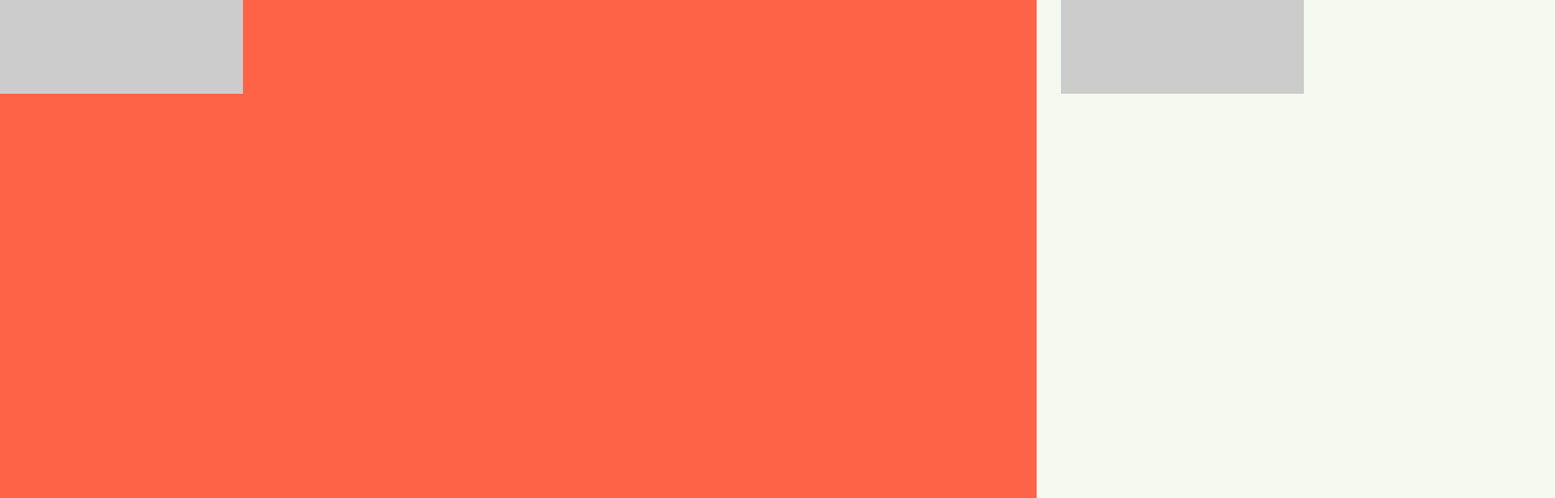
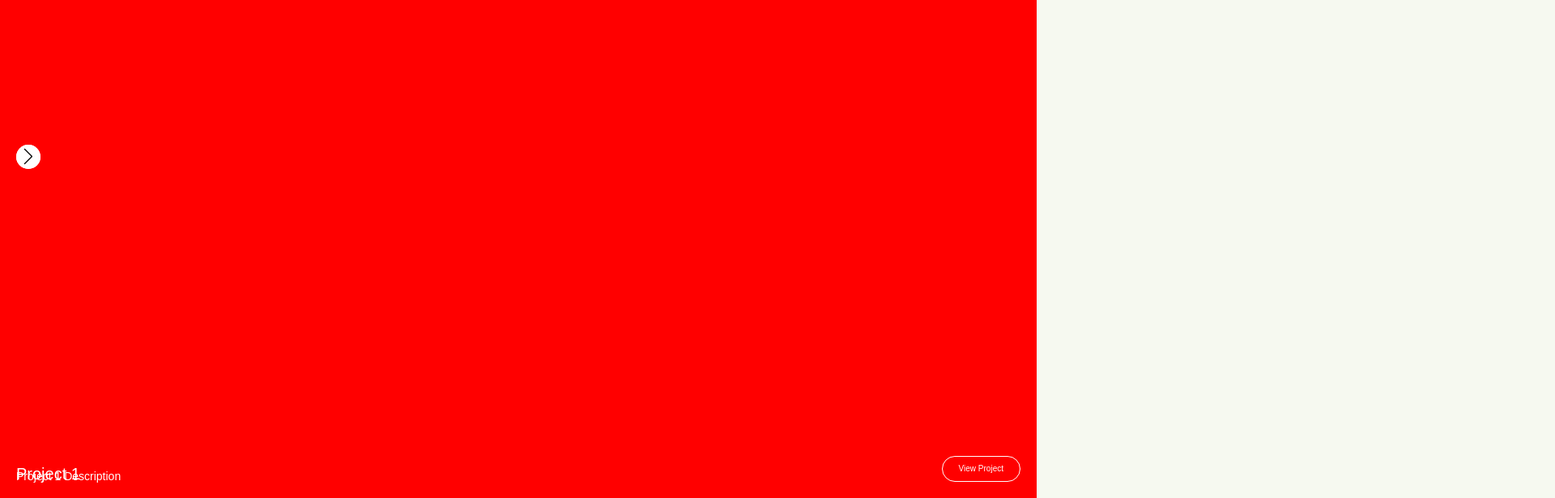
Before and after one commit to pung8146/pshportfolio, a React (Create React App) app: page / in a window 1280 px wide. Shown: the part 184-800 px from the top of the page at 81% size, 1920 px wide, since content can reach past the window. Built offline with nearby package versions, Linux system fonts and the light colour scheme.

Commit message:
TripleSlider 적용1

```diff
--- a/src/components/ProjectGallery.js
+++ b/src/components/ProjectGallery.js
@@ -1,43 +1,263 @@
 import React, { useEffect } from 'react';
 import Swiper from 'swiper';
 import 'swiper/swiper-bundle.css';
+import styled from 'styled-components';
 
-const images = [
-  'https://via.placeholder.com/300x300?text=Image%201',
-  'https://via.placeholder.com/300x300?text=Image%202',
-  'https://via.placeholder.com/300x300?text=Image%203',
-];
+// Triple Slider is a simple and easy to use triple slider template (based on Swiper). Three Swipers work as one to allow you to swipe (slide) through cards with pictures and see previous and next slides. 형식으로 만들꺼야
 
-function ProjectGallery() {
-  useEffect(() => {
-    new Swiper('.swiper-container', {
-      slidesPerView: 'auto',
-      spaceBetween: 30,
-      loop: true,
-      centeredSlides: true,
-      slideToClickedSlide: true,
-    });
-  }, []);
+const Wrapper = styled.div`
+  width: 100%;
+  height: 100vh;
+  background-color: tomato;
+  position: relative;
+`
+const Title = styled.h1`
+position: absolute;
+font-size: 60px;
+text-align: center;
+color:gold;
+`
 
+const TripleSlider = styled.div`
+  width: 100%;
+  height: 100%;
+  position: relative;
+  .swiper-container {
+    width: 100%;
+    height: 100%;
+  }
+  .swiper-slide {
+    width: 100%;
+    height: 100%;
+    position: relative;
+    overflow: hidden;
+    .img {
+      width: 100%;
+      height: 100%;
+      background-size: cover;
+      background-position: center;
+    }
+  }
+  .swiper-pagination {
+    position: absolute;
+    left: 50%;
+    bottom: 20px;
+    transform: translateX(-50%);
+    .swiper-pagination-bullet {
+      width: 10px;
+      height: 10px;
+      background-color: #fff;
+      opacity: 0.5;
+      &:not(:last-child) {
+        margin-right: 10px;
+      }
+      &.swiper-pagination-bullet-active {
+        opacity: 1;
+      }
+    }
+  }
+  .swiper-button-prev,
+  .swiper-button-next {
+    position: absolute;
+    top: 50%;
+    left: 20px;
+    transform: translateY(-50%);
+    width: 30px;
+    height: 30px;
+    background-color: #fff;
+    border-radius: 50%;
+    z-index: 10;
+    &:after {
+      font-size: 20px;
+      color: #000;
+    }
+  }
+  .swiper-button-prev {
+    left: 20px;
+  }
+  .swiper-button-next {
+    right: 20px;
+  }
+`
+
+const TripleSliderItem = styled.div`
+  width: 100%;
+  height: 100%;
+  position: relative;
+  overflow: hidden;
+  .img {
+    width: 100%;
+    height: 100%;
+    background-size: cover;
+    background-position: center;
+  }
+`
+
+const TripleSliderPagination = styled.div`
+  position: absolute;
+  left: 50%;
+  bottom: 20px;
+  transform: translateX(-50%);
+  .swiper-pagination-bullet {
+    width: 10px;
+    height: 10px;
+    background-color: #fff;
+    opacity: 0.5;
+    &:not(:last-child) {
+      margin-right: 10px;
+    }
+    &.swiper-pagination-bullet-active {
+      opacity: 1;
+    }
+  }
+
+`
+
+const TripleSliderButton = styled.div`
+  position: absolute;
+  top: 50%;
+  left: 20px;
+  transform: translateY(-50%);
+  width: 30px;
+  height: 30px;
+  background-color: #fff;
+  border-radius: 50%;
+  z-index: 10;
+  &:after {
+    font-size: 20px;
+    color: #000;
+  }
+  &.swiper-button-prev {
+    left: 20px;
+  }
+  &.swiper-button-next {
+    right: 20px;
+  }
+`
+
+const TripleSliderItemTitle = styled.div`
+  position: absolute;
+  bottom: 20px;
+  left: 20px;
+  font-size: 20px;
+  color: #fff;
+  z-index: 10;
+`
+
+const TripleSliderItemDesc = styled.div`
+  position: absolute;
+  bottom: 20px;
+  left: 20px;
+  font-size: 14px;
+  color: #fff;
+  z-index: 10;
+`
+
+const TripleSliderItemButton = styled.div`
+  position: absolute;
+  bottom: 20px;
+  right: 20px;
+  font-size: 14px;
+  color: #fff;
+  z-index: 10;
+`
+
+const TripleSliderItemButtonLink = styled.a`
+  display: inline-block;
+  padding: 10px 20px;
+  border: 1px solid #fff;
+  border-radius: 20px;
+  color: #fff;
+  &:hover {
+    background-color: #fff;
+    color: #000;
+  }
+`
+
+const TripleSliderItemButtonLink2 = styled.a`
+  display: inline-block;
+  padding: 10px 20px;
+  border: 1px solid #fff;
+  border-radius: 20px;
+  color: #fff;
+  &:hover {
+    background-color: #fff;
+    color: #000;
+  }
+`
+
+const TripleSliderItemButtonLink3 = styled.a`
+  display: inline-block;
+  padding: 10px 20px;
+  border: 1px solid #fff;
+  border-radius: 20px;
+  color: #fff;
+  &:hover {
+    background-color: #fff;
+    color: #000;
+  }
+`
+
+const TripleSliderItemButtonLink4 = styled.a`
+  display: inline-block;
+  padding: 10px 20px;
+  border: 1px solid #fff;
+  border-radius: 20px;
+  color: #fff;
+  &:hover {
+    background-color: #fff;
+    color: #000;
+  }
+`
+
+
+export default function ProjectGallery() {
   return (
-    <div className="container">
+    <Wrapper>
+      <Title>Project Gallery</Title>
+      <TripleSlider>
+        <TripleSliderItem>
         <div className="swiper-container">
           <div className="swiper-wrapper">
             <div className="swiper-slide">
-            <img src={images[images.length - 1]} alt="" />
+              <div className="img" style={{backgroundColor:"red"}}></div>
+              <TripleSliderItemTitle>Project 1</TripleSliderItemTitle>
+              <TripleSliderItemDesc>Project 1 Description</TripleSliderItemDesc>
+              <TripleSliderItemButton>
+                <TripleSliderItemButtonLink>View Project</TripleSliderItemButtonLink>
+              </TripleSliderItemButton>
             </div>
-          {images.map((img, i) => (
-            <div className="swiper-slide" key={i}>
-              <img src={img} alt="" />
+            <div className="swiper-slide">
+              <div className="img" style={{backgroundColor:"blue"}}></div>
+              <TripleSliderItemTitle>Project 2</TripleSliderItemTitle>
+              <TripleSliderItemDesc>Project 2 Description</TripleSliderItemDesc>
+              <TripleSliderItemButton>
+                <TripleSliderItemButtonLink2>View Project</TripleSliderItemButtonLink2>
+              </TripleSliderItemButton>
             </div>
-          ))}
             <div className="swiper-slide">
-            <img src={images[0]} alt="" />
+              <div className="img" style={{backgroundColor:"yellow"}}></div>
+              <TripleSliderItemTitle>Project 3</TripleSliderItemTitle>
+              <TripleSliderItemDesc>Project 3 Description</TripleSliderItemDesc>
+              <TripleSliderItemButton>
+                <TripleSliderItemButtonLink3>View Project</TripleSliderItemButtonLink3>
+              </TripleSliderItemButton>
+            </div>
+            <div className="swiper-slide">
+              <div className="img" style={{backgroundColor:"green"}}></div>
+              <TripleSliderItemTitle>Project 4</TripleSliderItemTitle>
+              <TripleSliderItemDesc>Project 4 Description</TripleSliderItemDesc>
+              <TripleSliderItemButton>
+                <TripleSliderItemButtonLink4>View Project</TripleSliderItemButtonLink4>
+              </TripleSliderItemButton>
             </div>
           </div>
+          <TripleSliderButton className="swiper-button-prev"></TripleSliderButton>
+          <TripleSliderButton className="swiper-button-next"></TripleSliderButton>
+          <TripleSliderPagination className="swiper-pagination"></TripleSliderPagination>
         </div>
-    </div>
-  );
+        </TripleSliderItem>
+      </TripleSlider>
+    </Wrapper>
+  )
 }
-
-export default ProjectGallery;
```
Lines whose indentation alone changed are shown as unchanged.
